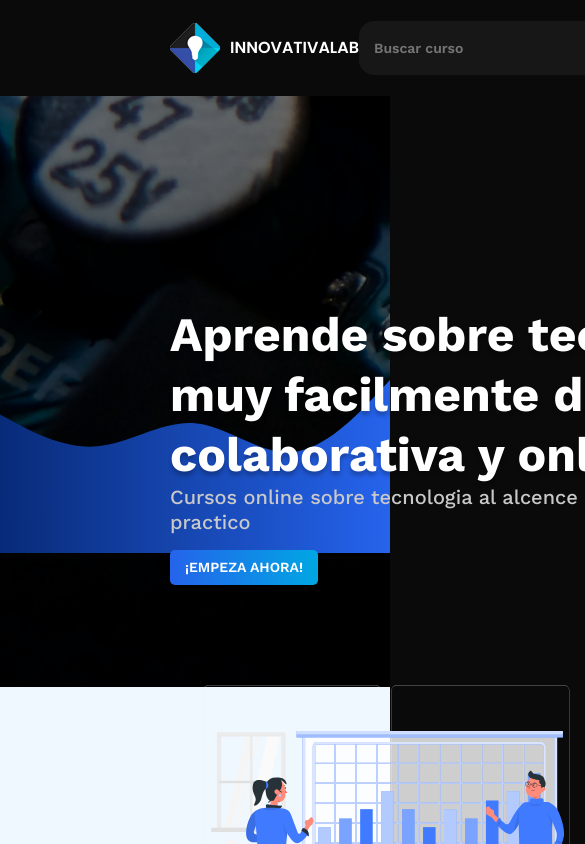
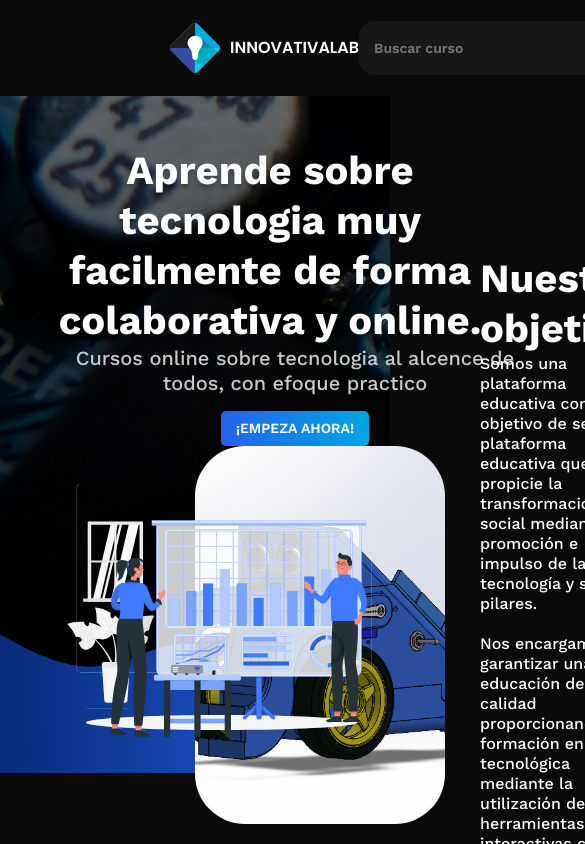
Before and after one commit to InnovativaLab/Pagina-web, a React (Vite) app in the folder PaginaWeb-React/: page / in a window 390 px wide. Shown: the top 844 px of the page, 585 px wide, since content can reach past the window. Built offline with nearby package versions, Linux system fonts and the light colour scheme; the HTML template or start-up script is replaced by a standard one.

Commit message:
Fix styles to 1080px

```diff
--- a/PaginaWeb-React/src/components/MainInicio.tsx
+++ b/PaginaWeb-React/src/components/MainInicio.tsx
@@ -16,7 +16,7 @@ function MainInicio () {
             style={1}
           />
         </div>
-        <img src={FotoRobot} alt='Foto de un robot azul' />
+        <img className='' src={FotoRobot} alt='Foto de un robot azul' />
       </div>
     </main>
   )
--- a/PaginaWeb-React/src/pages/Inicio.tsx
+++ b/PaginaWeb-React/src/pages/Inicio.tsx
@@ -9,7 +9,7 @@ function Inicio () {
     <div className='presentation'>
       <MainInicio />
       <section className='weObjects'>
-        <img src={learnImg} alt='Ilustracion aprendiendo' />
+        <img className='weObjectsSvg' src={learnImg} alt='Ilustracion aprendiendo' />
         <div className='weObjectsinfo'>
           <p className='weObjectsTitle'>Nuestro objetivo</p>
           <p className='weObjectsText'>Somos una plataforma educativa con el objetivo de ser la plataforma educativa que propicie la transformación social mediante la promoción e impulso de la tecnología y sus pilares. <br /><br />Nos encargamos de garantizar una educación de calidad proporcionando una formación en base tecnológica mediante la utilización de herramientas interactivas con el fin de capacitar a los alumnos en la creación de proyectos autónomos de triple impacto.</p>
--- a/PaginaWeb-React/src/pages/styles/Inicio.css
+++ b/PaginaWeb-React/src/pages/styles/Inicio.css
@@ -1,6 +1,6 @@
+
 .presentation{
   height: 120vh;
-  background-color: aliceblue;
   display: flex;
   flex-direction: column;
 }
@@ -28,6 +28,10 @@
   align-items: center;
   padding: 40px 170px;
   gap: 80px;
+  width: 100%;
+}
+.weObjectsinfo{
+  width: 100%;
 }
 .weObjectsTitle{/* Nuestro objetivo */
   font-family: 'Work Sans';
@@ -37,11 +41,39 @@
   line-height: 125%;
 }
 .weObjectsText{
-
-  width: 800px;
   font-family: 'Work Sans';
   font-style: normal;
   font-weight: 500;
   font-size: 20px;
   line-height: 125%;
 }
+.mainInformation h1{
+  font-size: 40px;
+  margin-right: 50px;
+  width: 500px;
+}
+@media screen and (max-width:1300px) {
+  .FondoOlas{
+    top: 600px;
+  }
+  .weObjectsSvg{
+    width: 350px;
+  }
+  .weObjects{
+    bottom: -150px;
+    padding: 20px 50px;
+    gap: 80px;
+  }
+  .weObjectsTitle{/* Nuestro objetivo */
+    font-size: 40px;
+  }
+  .weObjectsText{
+    font-size: 16px;
+  }
+}
+@media screen and (max-width:800px) {
+
+}
+@media screen and (max-width:500px) {
+
+}
--- a/PaginaWeb-React/src/styles/MainInicio.css
+++ b/PaginaWeb-React/src/styles/MainInicio.css
@@ -19,18 +19,16 @@
 }
 .mainInformation{
     width: 750px;
+    padding-right: 50px;
 }
 .mainInformation h1{
-    font-weight: 500;
     font-weight: 700;
     font-size: 48px;
     line-height: 125%;
     text-shadow: 0px 4px 4px rgba(0, 0, 0, 0.25);
-    margin-right: 80px;
 }
 
 .mainInformation h2{
-    width: 700px;
     font-family: 'Work Sans';
     font-weight: 500;
     font-size: 20px;
@@ -41,7 +39,47 @@
 }
 .mainContainer img{
     border-radius: 50px;
-    width: 750px;
+    width: 50%;
     height: 478px;
     object-fit: cover;
 }
+
+@media screen and (max-width:1300px) {
+    .presentation{
+      height: auto;
+    }
+    .mainContainer{
+        margin:50px 70px ;
+    }
+    .mainInformation {
+        width: 500px;
+    }
+    .mainInformation h1{
+        font-size: 40px;
+        margin-right: 50px;
+    }
+    .mainContainer img{
+        height: 378px;
+    }
+  }
+  @media screen and (max-width:800px) {
+    .mainContainer{
+        flex-direction: column;
+      }
+      .presentation{
+        height: auto;
+      }
+      .mainContainer{
+          margin:50px 70px ;
+      }
+    .mainInformation{
+        display: flex;
+        align-items: center;
+        justify-content: center;
+        flex-direction: column;
+        text-align: center;
+    }
+  }
+  @media screen and (max-width:500px) {
+
+  }
```
